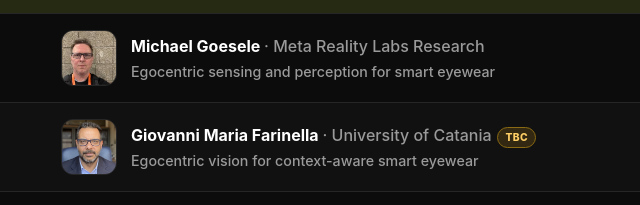
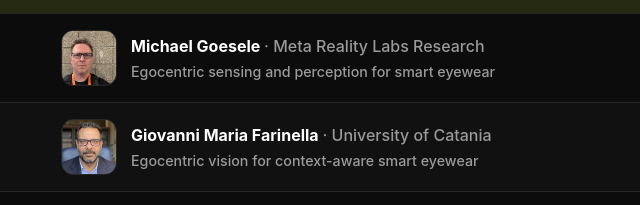
Before and after one commit to eof-workshop/eof-workshop.github.io, a plain HTML site: page index.html in a window 1280 px wide. Shown: the part 3154-3359 px from the top of the page, 303-943 px from the left. Drawn offline with Linux system fonts and the light colour scheme.

Commit message:
Revert "Update index.html to include TBC badge for Giovanni Maria Farinella's speaker profile"
This reverts commit f2b1dd51b47034e0e39836659c8aa70e687d2bd1.

```diff
--- a/index.html
+++ b/index.html
@@ -205,7 +205,7 @@
   <div class="schedule-event schedule-event-speaker">
     <img class="schedule-photo" src="assets/images/people/giovanni-maria-farinella.png" alt="Giovanni Maria Farinella" width="112" height="112" loading="lazy">
     <div>
-      <p class="schedule-speaker-name">Giovanni Maria Farinella <span class="schedule-affiliation">· University of Catania</span> <span class="tbd-badge tbd-badge-inline">TBC</span></p>
+      <p class="schedule-speaker-name">Giovanni Maria Farinella <span class="schedule-affiliation">· University of Catania</span></p>
       <p class="schedule-talk-title">Egocentric vision for context-aware smart eyewear</p>
     </div>
   </div>
```
